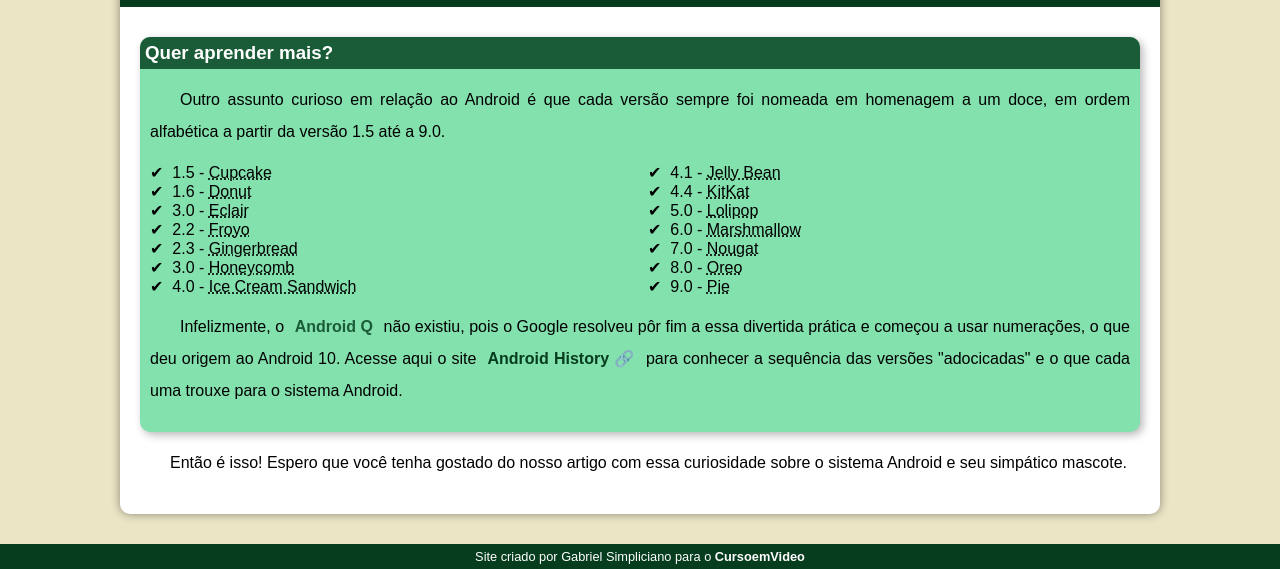
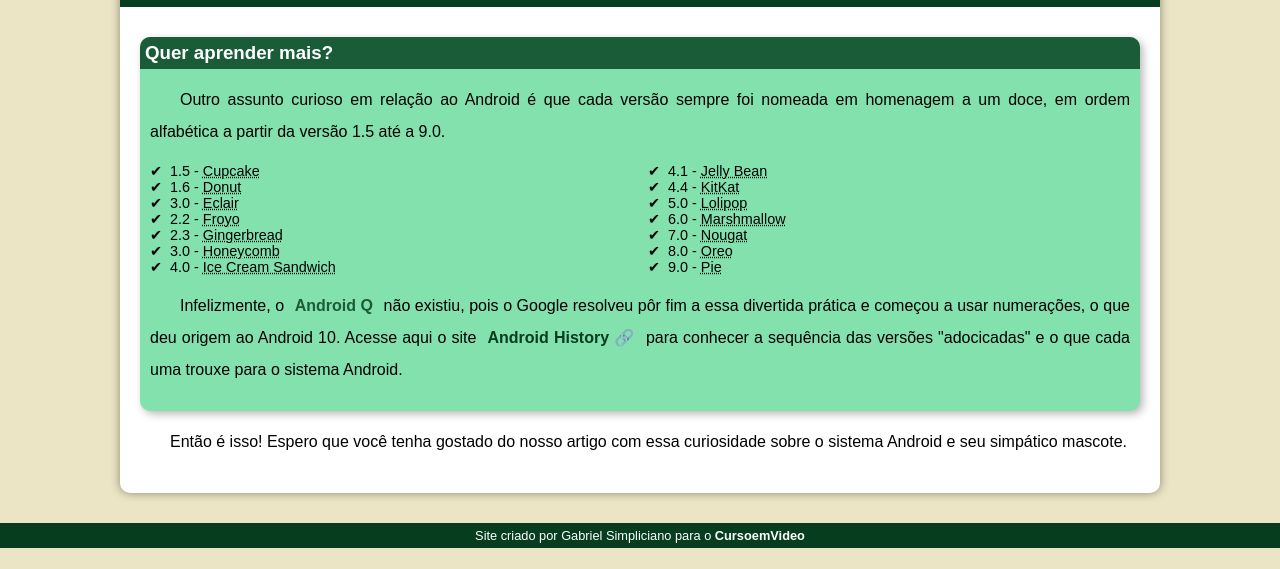
Before and after one commit to GabrielSimpliciano/study-html-css, a plain HTML site: page desafios/d010/feito+guanabara/android.html in a window 1280 px wide. Shown: the part 2352-2921 px from the top of the page. After the commit the page ends 2900 px from the top, so only its background shows below. Drawn offline with Linux system fonts and the light colour scheme.

Commit message:
Update style.css

```diff
--- a/desafios/d010/estilo/style.css
+++ b/desafios/d010/estilo/style.css
@@ -182,6 +182,9 @@ aside>ul{
     list-style-position: inside;
     columns: 2;
 }
+li{
+    font-size: 0.9em;
+}
 
 
 
```
